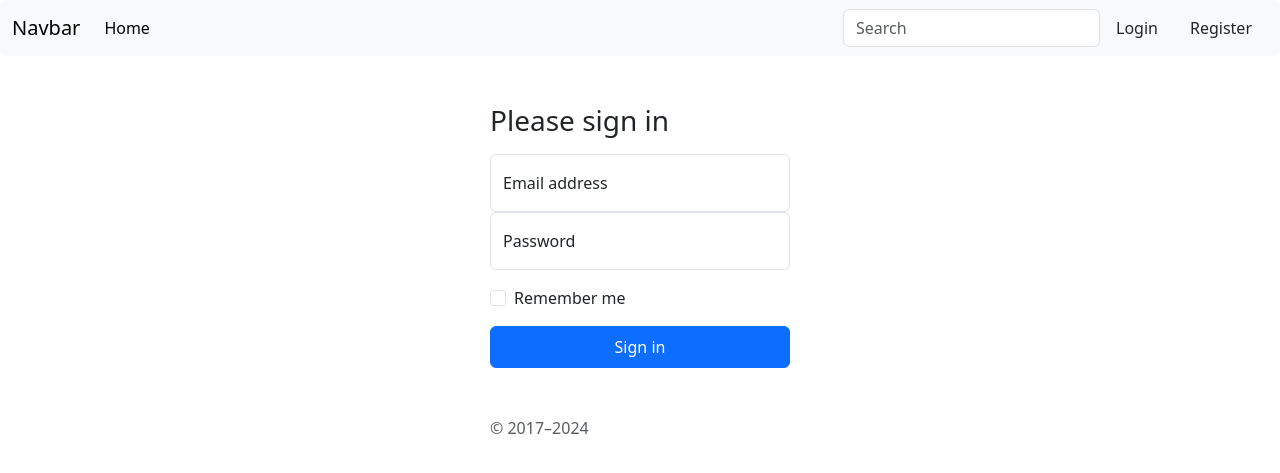
After one commit to TinaSayapina/News-Site, a Django app: page /accounts/login/ in a window 1280 px wide. The commit adds this page. Shown: the top 473 px of the page. Run offline with Django 5.2, Linux system fonts and the light colour scheme.

Commit message:
Registration and login

```diff
--- /dev/null
+++ b/index/templates/registration/login.html
@@ -0,0 +1,57 @@
+<!DOCTYPE html>
+<html lang="en">
+<link rel="stylesheet" href="https://cdn.jsdelivr.net/npm/bootstrap@5.3.3/dist/css/bootstrap.min.css">
+<head>
+    <meta charset="UTF-8">
+    <title>Registration</title>
+</head>
+<body>
+ <nav class="navbar navbar-expand-lg bg-body-tertiary rounded" aria-label="Eleventh navbar example">
+      <div class="container-fluid">
+        <a class="navbar-brand" href="#">Navbar</a>
+        <button class="navbar-toggler" type="button" data-bs-toggle="collapse" data-bs-target="#navbarsExample09" aria-controls="navbarsExample09" aria-expanded="false" aria-label="Toggle navigation">
+          <span class="navbar-toggler-icon"></span>
+        </button>
+
+        <div class="collapse navbar-collapse" id="navbarsExample09">
+          <ul class="navbar-nav me-auto mb-2 mb-lg-0">
+            <li class="nav-item">
+              <a class="nav-link active" aria-current="page" href="#">Home</a>
+            </li>
+          </ul>
+          <form role="search">
+            <input class="form-control" type="search" placeholder="Search" aria-label="Search">
+          </form>
+        </div>
+          <a href="" class="nav-link px-3">Login</a>
+          <a href="/register" class="nav-link px-3">Register</a>
+
+      </div>
+    </nav>
+
+<main class="form-signin w-100 m-auto my-5" style="max-width:300px;">
+
+  <form>
+    <h1 class="h3 mb-3 fw-normal">Please sign in</h1>
+
+    <div class="form-floating">
+      <input type="email" class="form-control" id="floatingInput" placeholder="name@example.com">
+      <label for="floatingInput">Email address</label>
+    </div>
+    <div class="form-floating">
+      <input type="password" class="form-control" id="floatingPassword" placeholder="Password">
+      <label for="floatingPassword">Password</label>
+    </div>
+
+    <div class="form-check text-start my-3">
+      <input class="form-check-input" type="checkbox" value="remember-me" id="flexCheckDefault">
+      <label class="form-check-label" for="flexCheckDefault">
+        Remember me
+      </label>
+    </div>
+    <button class="btn btn-primary w-100 py-2" type="submit">Sign in</button>
+    <p class="mt-5 mb-3 text-body-secondary">© 2017–2024</p>
+  </form>
+</main>
+</body>
+</html>
--- a/index/urls.py
+++ b/index/urls.py
@@ -1,11 +1,9 @@
-from django.contrib import admin
-from django.urls import path, include
+from django.urls import path
 from . import views
-from django.conf import settings
-from django.conf.urls.static import static
-
+from .views import home_page, Register
 
 urlpatterns = [
-    path('', views.home_page)
+    path('', home_page),
+    path('register', Register.as_view()),
+
 ]
-urlpatterns += static(settings.MEDIA_URL, document_root=settings.MEDIA_ROOT)
--- a/myproject/settings.py
+++ b/myproject/settings.py
@@ -124,3 +124,6 @@ MEDIA_ROOT = BASE_DIR
 # https://docs.djangoproject.com/en/5.1/ref/settings/#default-auto-field
 
 DEFAULT_AUTO_FIELD = 'django.db.models.BigAutoField'
+
+LOGIN_REDIRECT_URL='/'
+LOGOUT_REDIRECT_URL='/'
--- a/myproject/urls.py
+++ b/myproject/urls.py
@@ -16,8 +16,12 @@ Including another URLconf
 """
 from django.contrib import admin
 from django.urls import path, include
+from django.conf import settings
+from django.conf.urls.static import static
 
 urlpatterns = [
     path('admin/', admin.site.urls),
-    path('', include('index.urls'))
+    path('', include('index.urls')),
+    path('accounts/',include('django.contrib.auth.urls'))
 ]
+urlpatterns += static(settings.MEDIA_URL, document_root=settings.MEDIA_ROOT)
```
Also changed, not shown: index/forms.py (added, +11 -0 lines), index/templates/home.html (+24 -0 lines), index/templates/registration/signup.html (added, +41 -0 lines), index/views.py (+28 -1 lines), db.sqlite3.
